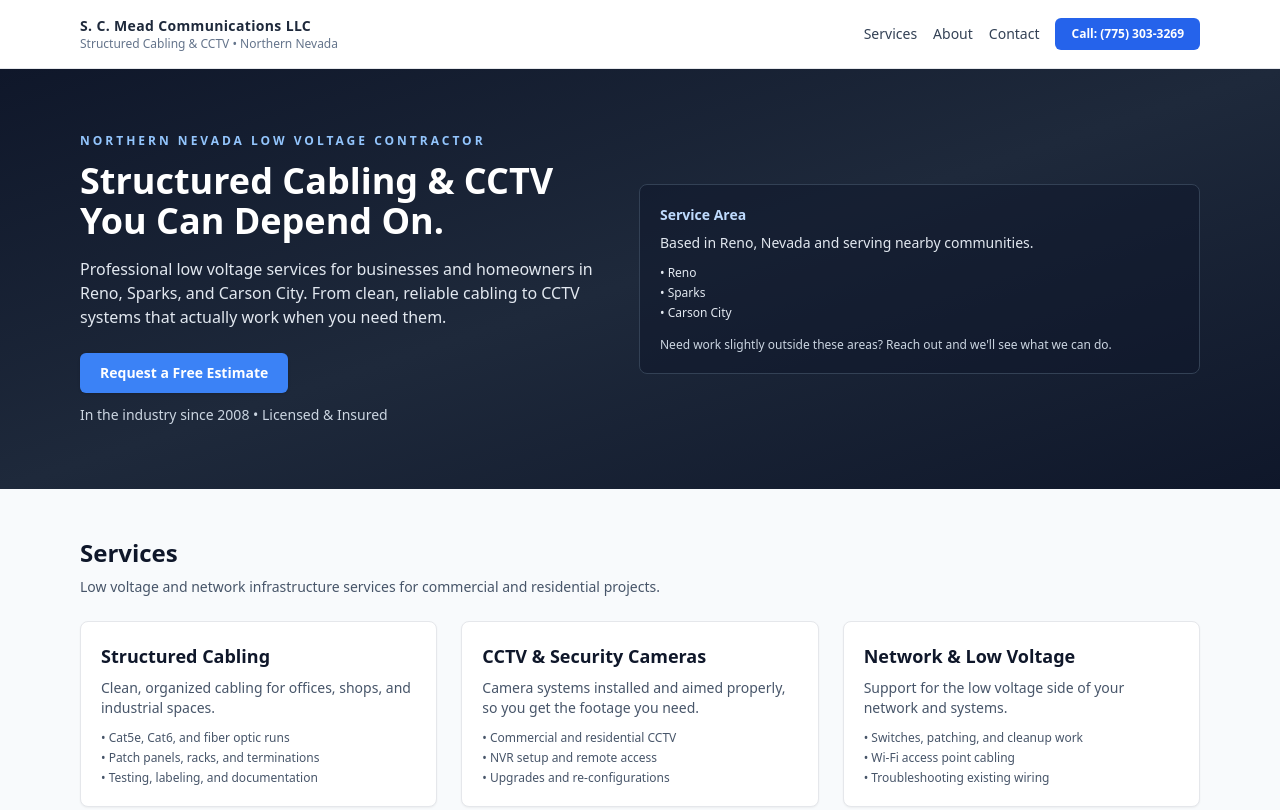
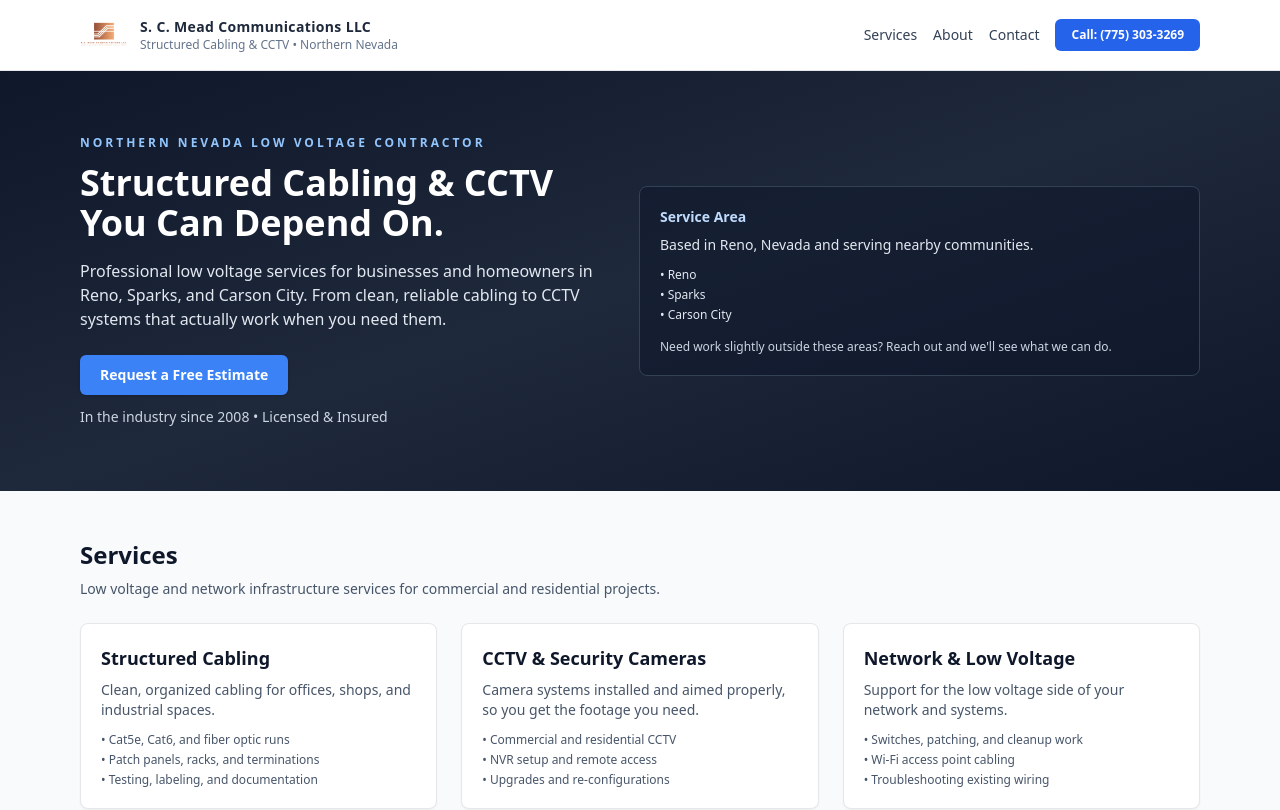
Before and after one commit to scmeadllc/SCMeadCommunications, a Next.js app: page / in a window 1280 px wide. Shown: the top 810 px of the page. Built offline with nearby package versions, Linux system fonts and the light colour scheme.

Commit message:
Update page.jsx

```diff
--- a/app/page.jsx
+++ b/app/page.jsx
@@ -1,15 +1,26 @@
+import Image from "next/image";
+
 export default function Home() {
+
   return (
     <main className="min-h-screen bg-slate-50 text-slate-900">
             {/* Header */}
       <header className="border-b bg-white">
         <div className="mx-auto flex max-w-6xl items-center justify-between px-4 py-4">
+          <div className="flex items-center gap-3">
+            <Image
+              src="/FullLogo_Transparent (1).png"
+              alt="S. C. Mead Communications logo"
+              width={48}
+              height={48}
+            />
             <div className="flex flex-col">
               <div className="text-sm font-semibold tracking-wide text-slate-800">
                 S. C. Mead Communications LLC
               </div>
               <div className="text-xs text-slate-500">
                 Structured Cabling & CCTV • Northern Nevada
+              </div>
             </div>
           </div>
           <div className="hidden items-center gap-4 text-sm text-slate-700 md:flex">
@@ -31,6 +42,7 @@ export default function Home() {
           </div>
         </div>
       </header>
+
 
       {/* Hero */}
       <section className="bg-gradient-to-br from-slate-900 via-slate-800 to-slate-900 text-white">
```
Lines whose indentation alone changed are shown as unchanged.
